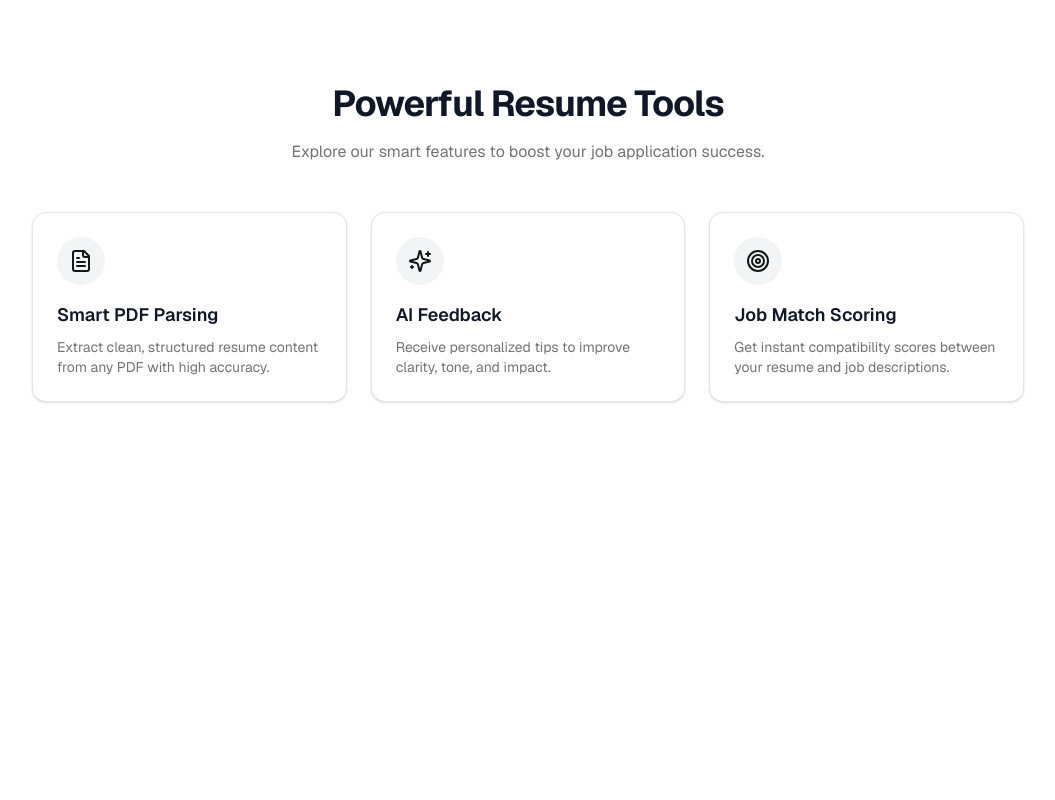
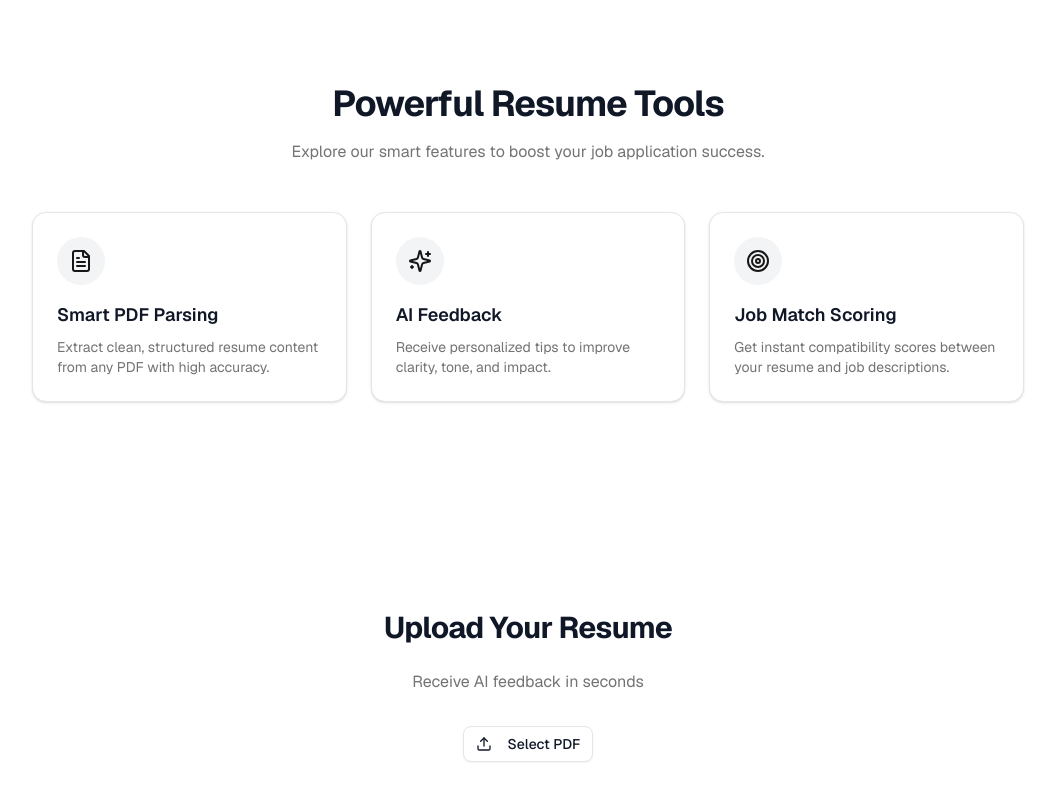
Before and after one commit to aoddy10/ai-resume-analyzer, a Next.js app in the folder frontend/: page / in a window 1280 px wide. Shown: the part 648-1448 px from the top of the page, without its empty margins (112-1167 px from the left). Before the commit the page ends 1326 px from the top, so only its background shows below. Built offline with nearby package versions, Linux system fonts and the light colour scheme.

Commit message:
feat: create resume upload section.

```diff
--- a/frontend/src/app/page.tsx
+++ b/frontend/src/app/page.tsx
@@ -1,5 +1,6 @@
 import Feature from "@/components/Feature";
 import Hero from "@/components/Hero";
+import ResumeUpload from "@/components/ResumeUpload";
 
 export default function Home() {
     return (
@@ -8,6 +9,8 @@ export default function Home() {
                 <Hero />
 
                 <Feature />
+
+                <ResumeUpload />
             </main>
         </div>
     );
--- /dev/null
+++ b/frontend/src/components/ResumeUpload.tsx
@@ -0,0 +1,67 @@
+// src/components/ResumeUpload.tsx
+"use client";
+
+import { useState } from "react";
+import { Upload } from "lucide-react";
+import { Button } from "@/components/ui/button";
+
+export default function ResumeUpload() {
+    const [fileName, setFileName] = useState("");
+    const [uploading, setUploading] = useState(false);
+
+    const handleUpload = async (e: React.ChangeEvent<HTMLInputElement>) => {
+        const file = e.target.files?.[0];
+        if (!file) return;
+
+        setFileName(file.name);
+        setUploading(true);
+
+        const formData = new FormData();
+        formData.append("file", file);
+
+        try {
+            const res = await fetch("/api/upload", {
+                method: "POST",
+                body: formData,
+            });
+
+            const data = await res.json();
+            console.log("Upload response:", data);
+            // TODO: Handle feedback here
+        } catch (err) {
+            console.error("Upload failed:", err);
+        } finally {
+            setUploading(false);
+        }
+    };
+
+    return (
+        <div className="w-full max-w-screen-md mx-auto py-16 px-4 text-center">
+            <h2 className="text-3xl font-bold tracking-tight mb-6">
+                Upload Your Resume
+            </h2>
+            <p className="text-muted-foreground mb-8">
+                Receive AI feedback in seconds
+            </p>
+
+            <div className="flex flex-col sm:flex-row justify-center items-center gap-4">
+                <label className="cursor-pointer">
+                    <input
+                        type="file"
+                        accept="application/pdf"
+                        className="hidden"
+                        onChange={handleUpload}
+                    />
+                    <Button variant="outline" disabled={uploading}>
+                        <Upload className="w-4 h-4 mr-2" />
+                        {uploading ? "Uploading..." : "Select PDF"}
+                    </Button>
+                </label>
+
+                {fileName && (
+                    <p className="text-sm text-muted-foreground">{fileName}</p>
+                )}
+            </div>
+        </div>
+    );
+}
```
